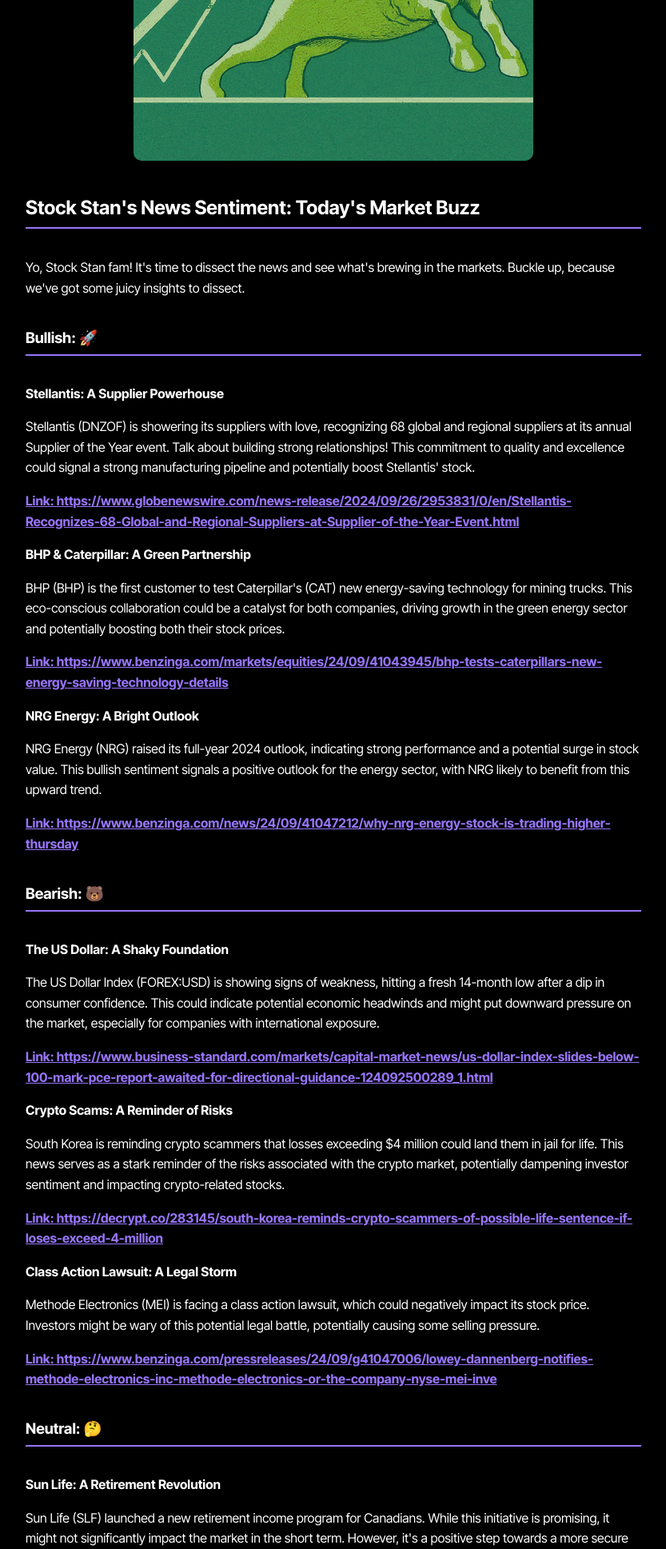
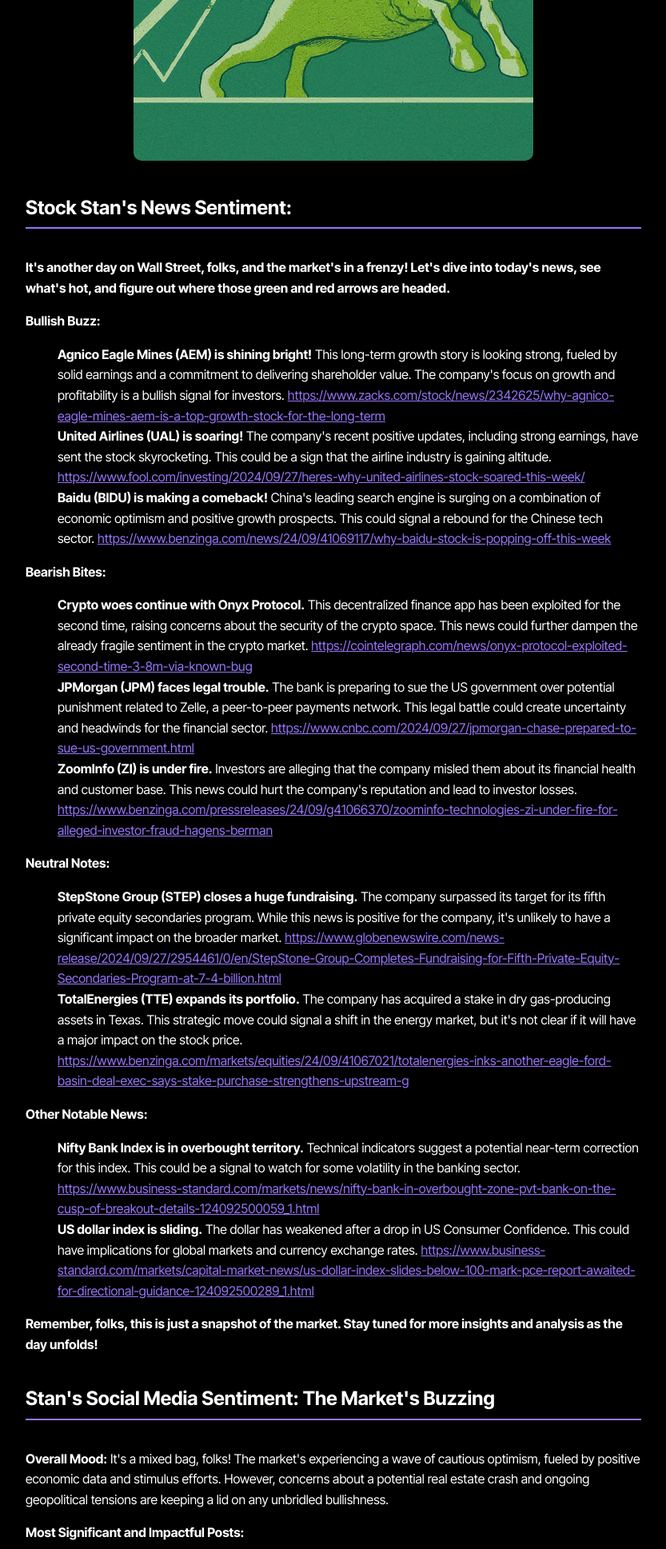
Before and after one commit to fosternilsson516/stock-stan, a Flask app: page / in a window 1280 px wide, after a click on "Newsletter". Shown: the part 452-2389 px from the top of the page at 80% size, without its empty margins (178-1011 px from the left). Run offline with Flask 3, Linux system fonts and the light colour scheme.

Commit message:
Automated update of generated content

```diff
--- a/templates/newsletter.html
+++ b/templates/newsletter.html
@@ -1,80 +1,68 @@
 
-<h2> Stock Stan's News Sentiment: Today's Market Buzz
+<h2> Stock Stan's News Sentiment:
 </h2>
-<p>Yo, Stock Stan fam! It's time to dissect the news and see what's brewing in the markets. Buckle up, because we've got some juicy insights to dissect.</p>
-<h3>Bullish: 🚀</h3>
-<p><strong>Stellantis: A Supplier Powerhouse</strong></p>
-<p>Stellantis (DNZOF) is showering its suppliers with love, recognizing 68 global and regional suppliers at its annual Supplier of the Year event. Talk about building strong relationships! This commitment to quality and excellence could signal a strong manufacturing pipeline and potentially boost Stellantis' stock. </p>
-<p><strong><a href="https://www.globenewswire.com/news-release/2024/09/26/2953831/0/en/Stellantis-Recognizes-68-Global-and-Regional-Suppliers-at-Supplier-of-the-Year-Event.html">Link: https://www.globenewswire.com/news-release/2024/09/26/2953831/0/en/Stellantis-Recognizes-68-Global-and-Regional-Suppliers-at-Supplier-of-the-Year-Event.html</a></strong></p>
-<p><strong>BHP &amp; Caterpillar: A Green Partnership</strong></p>
-<p>BHP (BHP) is the first customer to test Caterpillar's (CAT) new energy-saving technology for mining trucks. This eco-conscious collaboration could be a catalyst for both companies, driving growth in the green energy sector and potentially boosting both their stock prices. </p>
-<p><strong><a href="https://www.benzinga.com/markets/equities/24/09/41043945/bhp-tests-caterpillars-new-energy-saving-technology-details">Link: https://www.benzinga.com/markets/equities/24/09/41043945/bhp-tests-caterpillars-new-energy-saving-technology-details</a></strong></p>
-<p><strong>NRG Energy: A Bright Outlook</strong></p>
-<p>NRG Energy (NRG) raised its full-year 2024 outlook, indicating strong performance and a potential surge in stock value. This bullish sentiment signals a positive outlook for the energy sector, with NRG likely to benefit from this upward trend. </p>
-<p><strong><a href="https://www.benzinga.com/news/24/09/41047212/why-nrg-energy-stock-is-trading-higher-thursday">Link: https://www.benzinga.com/news/24/09/41047212/why-nrg-energy-stock-is-trading-higher-thursday</a></strong></p>
-<h3>Bearish: 🐻</h3>
-<p><strong>The US Dollar: A Shaky Foundation</strong></p>
-<p>The US Dollar Index (FOREX:USD) is showing signs of weakness, hitting a fresh 14-month low after a dip in consumer confidence. This could indicate potential economic headwinds and might put downward pressure on the market, especially for companies with international exposure. </p>
-<p><strong><a href="https://www.business-standard.com/markets/capital-market-news/us-dollar-index-slides-below-100-mark-pce-report-awaited-for-directional-guidance-124092500289_1.html">Link: https://www.business-standard.com/markets/capital-market-news/us-dollar-index-slides-below-100-mark-pce-report-awaited-for-directional-guidance-124092500289_1.html</a></strong></p>
-<p><strong>Crypto Scams: A Reminder of Risks</strong></p>
-<p>South Korea is reminding crypto scammers that losses exceeding $4 million could land them in jail for life. This news serves as a stark reminder of the risks associated with the crypto market, potentially dampening investor sentiment and impacting crypto-related stocks. </p>
-<p><strong><a href="https://decrypt.co/283145/south-korea-reminds-crypto-scammers-of-possible-life-sentence-if-loses-exceed-4-million">Link: https://decrypt.co/283145/south-korea-reminds-crypto-scammers-of-possible-life-sentence-if-loses-exceed-4-million</a></strong></p>
-<p><strong>Class Action Lawsuit: A Legal Storm</strong></p>
-<p>Methode Electronics (MEI) is facing a class action lawsuit, which could negatively impact its stock price. Investors might be wary of this potential legal battle, potentially causing some selling pressure.</p>
-<p><strong><a href="https://www.benzinga.com/pressreleases/24/09/g41047006/lowey-dannenberg-notifies-methode-electronics-inc-methode-electronics-or-the-company-nyse-mei-inve">Link: https://www.benzinga.com/pressreleases/24/09/g41047006/lowey-dannenberg-notifies-methode-electronics-inc-methode-electronics-or-the-company-nyse-mei-inve</a></strong></p>
-<h3>Neutral: 🤔</h3>
-<p><strong>Sun Life: A Retirement Revolution</strong></p>
-<p>Sun Life (SLF) launched a new retirement income program for Canadians. While this initiative is promising, it might not significantly impact the market in the short term. However, it's a positive step towards a more secure retirement landscape. </p>
-<p><strong><a href="https://www.benzinga.com/pressreleases/24/09/n41044228/industry-first-from-sun-life-helps-canadian-retirees-transition-their-savings-into-income">Link: https://www.benzinga.com/pressreleases/24/09/n41044228/industry-first-from-sun-life-helps-canadian-retirees-transition-their-savings-into-income</a></strong></p>
-<p><strong>LPL Financial: Mergers &amp; Acquisitions</strong></p>
-<p>LPL Financial (LPLA) is welcoming a new team of financial advisors.  This move signifies a growing industry trend of consolidation, but might not have a significant impact on the broader market. </p>
-<p><strong><a href="https://www.globenewswire.com/news-release/2024/09/26/2953850/29579/en/LPL-Financial-Welcomes-GreenPoint-Wealth-Management.html">Link: https://www.globenewswire.com/news-release/2024/09/26/2953850/29579/en/LPL-Financial-Welcomes-GreenPoint-Wealth-Management.html</a></strong></p>
-<h3>Other Notable News: 📰</h3>
-<p><strong>Unicorn Hunters: A Tourism Transformation</strong></p>
-<p>This strategic partnership between Unicorn Hunters and UN Tourism could disrupt the travel industry. While it's unclear what the immediate impact will be on specific stocks, this is a story to watch for long-term investment potential.</p>
-<p><strong><a href="https://www.benzinga.com/pressreleases/24/09/n41046071/unicorn-hunters-and-un-tourism-announce-strategic-partnership-to-foster-innovation-and-entrepreneu">Link: https://www.benzinga.com/pressreleases/24/09/n41046071/unicorn-hunters-and-un-tourism-announce-strategic-partnership-to-foster-innovation-and-entrepreneu</a></strong></p>
-<p><strong>HealthEquity: HSA Insights</strong></p>
-<p>HealthEquity (HQY) released research on how HSA contribution strategies influence employee participation. This is valuable data for investors looking into the healthcare and financial services industries.</p>
-<p><strong><a href="https://www.benzinga.com/pressreleases/24/09/g41047201/new-research-findings-reveal-employers-who-contribute-to-hsas-see-double-digit-growth-in-employee-">Link: https://www.benzinga.com/pressreleases/24/09/g41047201/new-research-findings-reveal-employers-who-contribute-to-hsas-see-double-digit-growth-in-employee-</a></strong></p>
-<p><strong>Stay tuned for more market updates, and remember to always do your own research before making any investment decisions.</strong> </p>
-<h2> Stan's Social Media Sentiment: The Market's Buzzing About AI, Semiconductors, and China
+<p><strong>It's another day on Wall Street, folks, and the market's in a frenzy! Let's dive into today's news, see what's hot, and figure out where those green and red arrows are headed.</strong></p>
+<p><strong>Bullish Buzz:</strong></p>
+<ul>
+<li><strong>Agnico Eagle Mines (AEM) is shining bright!</strong>  This long-term growth story is looking strong, fueled by solid earnings and a commitment to delivering shareholder value. The company's focus on growth and profitability is a bullish signal for investors. <a href="https://www.zacks.com/stock/news/2342625/why-agnico-eagle-mines-aem-is-a-top-growth-stock-for-the-long-term">https://www.zacks.com/stock/news/2342625/why-agnico-eagle-mines-aem-is-a-top-growth-stock-for-the-long-term</a></li>
+<li><strong>United Airlines (UAL) is soaring!</strong> The company's recent positive updates, including strong earnings, have sent the stock skyrocketing.  This could be a sign that the airline industry is gaining altitude.  <a href="https://www.fool.com/investing/2024/09/27/heres-why-united-airlines-stock-soared-this-week/">https://www.fool.com/investing/2024/09/27/heres-why-united-airlines-stock-soared-this-week/</a></li>
+<li><strong>Baidu (BIDU) is making a comeback!</strong> China's leading search engine is surging on a combination of economic optimism and positive growth prospects.  This could signal a rebound for the Chinese tech sector. <a href="https://www.benzinga.com/news/24/09/41069117/why-baidu-stock-is-popping-off-this-week">https://www.benzinga.com/news/24/09/41069117/why-baidu-stock-is-popping-off-this-week</a></li>
+</ul>
+<p><strong>Bearish Bites:</strong></p>
+<ul>
+<li><strong>Crypto woes continue with Onyx Protocol.</strong> This decentralized finance app has been exploited for the second time, raising concerns about the security of the crypto space.  This news could further dampen the already fragile sentiment in the crypto market.  <a href="https://cointelegraph.com/news/onyx-protocol-exploited-second-time-3-8m-via-known-bug">https://cointelegraph.com/news/onyx-protocol-exploited-second-time-3-8m-via-known-bug</a> </li>
+<li><strong>JPMorgan (JPM) faces legal trouble.</strong> The bank is preparing to sue the US government over potential punishment related to Zelle, a peer-to-peer payments network.  This legal battle could create uncertainty and headwinds for the financial sector.  <a href="https://www.cnbc.com/2024/09/27/jpmorgan-chase-prepared-to-sue-us-government.html">https://www.cnbc.com/2024/09/27/jpmorgan-chase-prepared-to-sue-us-government.html</a></li>
+<li><strong>ZoomInfo (ZI) is under fire.</strong> Investors are alleging that the company misled them about its financial health and customer base.  This news could hurt the company's reputation and lead to investor losses. <a href="https://www.benzinga.com/pressreleases/24/09/g41066370/zoominfo-technologies-zi-under-fire-for-alleged-investor-fraud-hagens-berman">https://www.benzinga.com/pressreleases/24/09/g41066370/zoominfo-technologies-zi-under-fire-for-alleged-investor-fraud-hagens-berman</a></li>
+</ul>
+<p><strong>Neutral Notes:</strong></p>
+<ul>
+<li><strong>StepStone Group (STEP) closes a huge fundraising.</strong> The company surpassed its target for its fifth private equity secondaries program.  While this news is positive for the company, it's unlikely to have a significant impact on the broader market. <a href="https://www.globenewswire.com/news-release/2024/09/27/2954461/0/en/StepStone-Group-Completes-Fundraising-for-Fifth-Private-Equity-Secondaries-Program-at-7-4-billion.html">https://www.globenewswire.com/news-release/2024/09/27/2954461/0/en/StepStone-Group-Completes-Fundraising-for-Fifth-Private-Equity-Secondaries-Program-at-7-4-billion.html</a></li>
+<li><strong>TotalEnergies (TTE) expands its portfolio.</strong> The company has acquired a stake in dry gas-producing assets in Texas.  This strategic move could signal a shift in the energy market, but it's not clear if it will have a major impact on the stock price. <a href="https://www.benzinga.com/markets/equities/24/09/41067021/totalenergies-inks-another-eagle-ford-basin-deal-exec-says-stake-purchase-strengthens-upstream-g">https://www.benzinga.com/markets/equities/24/09/41067021/totalenergies-inks-another-eagle-ford-basin-deal-exec-says-stake-purchase-strengthens-upstream-g</a></li>
+</ul>
+<p><strong>Other Notable News:</strong></p>
+<ul>
+<li><strong>Nifty Bank Index is in overbought territory.</strong> Technical indicators suggest a potential near-term correction for this index.  This could be a signal to watch for some volatility in the banking sector.  <a href="https://www.business-standard.com/markets/news/nifty-bank-in-overbought-zone-pvt-bank-on-the-cusp-of-breakout-details-124092500059_1.html">https://www.business-standard.com/markets/news/nifty-bank-in-overbought-zone-pvt-bank-on-the-cusp-of-breakout-details-124092500059_1.html</a></li>
+<li><strong>US dollar index is sliding.</strong> The dollar has weakened after a drop in US Consumer Confidence. This could have implications for global markets and currency exchange rates. <a href="https://www.business-standard.com/markets/capital-market-news/us-dollar-index-slides-below-100-mark-pce-report-awaited-for-directional-guidance-124092500289_1.html">https://www.business-standard.com/markets/capital-market-news/us-dollar-index-slides-below-100-mark-pce-report-awaited-for-directional-guidance-124092500289_1.html</a></li>
+</ul>
+<p><strong>Remember, folks, this is just a snapshot of the market.  Stay tuned for more insights and analysis as the day unfolds!</strong></p>
+<h2> Stan's Social Media Sentiment: The Market's Buzzing
 </h2>
-<p><strong>The Stan Special:</strong> The overall mood on social media is <strong>mixed</strong>, with a healthy dose of <strong>bullishness</strong> fueled by the AI boom and strong semiconductor demand. However, a <strong>bearish</strong> undercurrent persists, driven by concerns over China's struggling economy, potential job cuts due to AI, and the ever-present fear of a market correction.</p>
+<p><strong>Overall Mood:</strong> It's a mixed bag, folks!  The market's experiencing a wave of cautious optimism, fueled by positive economic data and stimulus efforts.  However, concerns about a potential real estate crash and ongoing geopolitical tensions are keeping a lid on any unbridled bullishness.</p>
 <p><strong>Most Significant and Impactful Posts:</strong></p>
 <ul>
-<li><strong>OpenAI's Plans for Massive Data Centers:</strong> This post sparked a firestorm of discussion about the potential for a new wave of AI-related spending, particularly on energy infrastructure. </li>
-<li><strong>Meta's New VR Headset and AR Glasses:</strong> This post sparked interest in the potential for VR and AR to become more mainstream, with a focus on the price and accessibility of Meta's new Quest 3S.</li>
-<li><strong>Micron Technology's Strong Earnings:</strong> This post generated excitement about the memory chip industry's growth, with some users predicting a continued surge in Micron's stock price.</li>
+<li><strong>Trump Media's Stock Plunge:</strong>  The post detailing the massive sell-off of Trump Media shares after the lockup period ended got tongues wagging.  This could signal a loss of faith in the company's future, but it's too early to say if it's a harbinger of a wider market downturn.</li>
+<li><strong>China's Stimulus Blitz:</strong>  The flurry of posts about the Chinese government's aggressive measures to revive its stock market is a major talking point.  This could lead to a surge in Chinese equities, but concerns about the sustainability of this pump-and-dump remain.</li>
+<li><strong>Tesla's FSD Under Fire:</strong>  A scathing analysis of Tesla's Full Self-Driving technology, raising serious safety concerns, has sent shockwaves through the tech sector.  This could impact Tesla's valuation and further dampen investor sentiment. </li>
 </ul>
 <p><strong>Trends and Patterns:</strong></p>
 <ul>
-<li><strong>AI Mania:</strong> The social media conversation is saturated with AI, with discussions ranging from new chip releases and data center investments to the potential impact of AI on jobs and the economy.</li>
-<li><strong>Semiconductor Strength:</strong> The semiconductor industry is a hot topic, with strong earnings reports driving enthusiasm and speculation about further growth. </li>
-<li><strong>China's Economic Woes:</strong> Concerns about China's struggling economy are prevalent, with some users predicting a bubble forming in Chinese markets.</li>
-<li><strong>Leveraged Plays:</strong> The trend of using leveraged ETFs to amplify gains (and losses) continues, with posts discussing strategies for maximizing returns in a bull market.</li>
+<li><strong>Global Bull Run:</strong> Many posters are optimistic about a global economic rebound, driven by interest rate cuts and stimulus measures.  However, concerns about inflation and recessionary pressures persist.</li>
+<li><strong>China's Comeback:</strong> The Chinese stock market is gaining traction as the government ramps up its support.  This could become a major investment theme, but it's essential to analyze individual stocks and potential risks before jumping in.</li>
+<li><strong>Real Estate Fears:</strong>  Concerns about a potential real estate bubble burst are looming large.  This could spill over into broader market volatility and impact sectors like banking and consumer lending.</li>
 </ul>
 <p><strong>Most Frequently Mentioned Stock Tickers:</strong></p>
 <ul>
-<li><strong>NVDA (Nvidia):</strong> This AI chip giant is a clear market darling, with users predicting continued growth and a surge to new highs.</li>
-<li><strong>MU (Micron Technology):</strong> Strong earnings and robust demand for memory chips are driving a positive outlook for this stock.</li>
-<li><strong>BABA (Alibaba):</strong> Despite China's economic challenges, Alibaba remains a popular investment, particularly among those seeking exposure to the Chinese market.</li>
-<li><strong>TSM (Taiwan Semiconductor Manufacturing):</strong> This leading semiconductor manufacturer is another beneficiary of the industry's strong growth.</li>
+<li><strong>$MU (Micron Technology):</strong> The semiconductor giant is experiencing a surge in interest, likely driven by the recent gains in its stock price. </li>
+<li><strong>$BABA (Alibaba):</strong> The Chinese e-commerce giant is benefiting from the bullish sentiment surrounding the Chinese stock market.</li>
+<li><strong>$TSLA (Tesla):</strong> The electric vehicle maker is in the spotlight following the damning report about its Full Self-Driving technology.</li>
+<li><strong>$RIVN (Rivian):</strong> The EV startup is attracting attention, with investors trying to gauge its future prospects amid production challenges and competition.</li>
+<li><strong>$INTC (Intel):</strong> The chipmaker is seeing increased interest due to the government's cash injection for its semiconductor manufacturing.</li>
 </ul>
 <p><strong>Impact of the Stock Market on Posters and Vice Versa:</strong></p>
 <ul>
-<li><strong>Market Volatility:</strong> Posts reflect a heightened sense of volatility, with users expressing both excitement and anxiety about the potential for both gains and losses.</li>
-<li><strong>Fear of Missing Out (FOMO):</strong> The AI boom has created a sense of urgency among some users, leading to impulsive investments and a fear of being left behind.</li>
-<li><strong>The "YOLO" Mentality:</strong> The "YOLO" (You Only Live Once) mentality is still prevalent, with users making aggressive bets, sometimes using their entire paychecks on risky trades.</li>
-<li><strong>Social Proof:</strong> Users are increasingly relying on social media for investment ideas, contributing to the rapid spread of trends and hype.</li>
+<li><strong>Emotional Rollercoaster:</strong>  Social media posts reflect the emotional impact of market swings, with investors celebrating gains and lamenting losses.  This sentiment can be contagious and amplify market fluctuations.</li>
+<li><strong>"More Money is More Money":</strong>  Despite the ups and downs, many posters seem content with profits, even if they could have made more.  This attitude could lead to a sense of complacency, which might be risky in a volatile market.</li>
+<li><strong>FOMO (Fear of Missing Out):</strong> The constant chatter about stock picks can create a sense of FOMO, leading to impulsive investment decisions. This often results in regret and losses as investors chase short-term gains.</li>
 </ul>
-<p><strong>Stan's Take:</strong> While AI and semiconductors are making headlines and generating excitement, investors should remember that markets are cyclical. The optimism surrounding these sectors may be justified, but we're still navigating a period of uncertainty. Stay vigilant, use sound risk management practices, and don't get caught up in the hype. Remember, Stan always advises you to <strong>"invest with your head, not your heart."</strong> </p>
-<h2> Stock Stan's Market Wrap-Up: AI Frenzy, Semiconductor Strength, and China's Shadow
+<p><strong>The Stan Special:</strong></p>
+<p>The social media chatter is a blend of bullish and bearish whispers, echoing the overall market sentiment.  While some are riding the wave of optimism, others are bracing for potential storms.  Remember, folks, the market is a dynamic beast, and navigating its ups and downs requires careful analysis, informed decisions, and a healthy dose of skepticism.  Stay tuned for more market insights, and keep those social media feeds buzzing! </p>
+<h2> Stock Stan's Market Wrap-Up: A Symphony of Signals
 </h2>
-<p>Alright, Stock Stan fam, let's wrap this market day up with a bang! Today's news and social media buzz painted a picture of excitement and uncertainty, fueled by the AI boom, strong semiconductor demand, and lingering concerns about China's struggling economy.</p>
-<p><strong>The Big Picture:</strong> The AI and semiconductor sectors are clearly in the spotlight, with bullish sentiment stemming from strong earnings reports, positive news on new technologies, and a general sense of optimism. However, this excitement is countered by a bearish undercurrent, largely due to worries about China's economic woes and the potential impact of AI on jobs. </p>
-<p><strong>Data Deep Dive:</strong> The numbers tell a similar story. Tickers like NVDA, MU, and TSM, all heavy hitters in the AI and semiconductor space, are showing strong performance and positive analyst sentiment. However, stocks like MEI are facing headwinds, indicating that the market isn't completely oblivious to the looming uncertainties.</p>
-<p><strong>Stan's Sign-Off:</strong> While the AI and semiconductor sectors are undeniably exciting, remember that markets are cyclical. Don't let the hype cloud your judgment.  It's important to diversify your portfolio, manage your risk, and remain vigilant. </p>
-<p><strong>Bottom line:</strong>  Stay tuned for more market updates, and remember, <strong>"invest with your head, not your heart!"</strong> </p>
+<p>Alright, Stock Stan crew, let's tie this market day together with a bow, shall we? The news is a mixed bag, the social media chatter's got everyone buzzing, and the data tells a story of its own.  Let's see what's brewing!</p>
+<p><strong>The news paints a picture of cautious optimism.</strong>  While we've got some solid earnings and positive industry updates, the market's not completely out of the woods yet.  Those pesky geopolitical tensions and whispers of a potential real estate crash are keeping investors on their toes.  </p>
+<p><strong>Social media's mirroring that sentiment.</strong>  The buzz is a blend of hope and hesitation.  The talk of China's economic rebound is exciting, but the safety concerns surrounding Tesla's FSD technology are raising eyebrows.  Remember folks, social media is a powerful tool, but it's not always a reliable indicator of market direction.  </p>
+<p><strong>Now let's dive into those ticker numbers.</strong>  AEM, UAL, and BIDU are looking pretty strong, with analysts giving them the thumbs up.  But hey, even the market maestros have their doubts.  ZI and INTC are getting some mixed signals, and those bearish whispers about JPM and TSLA could be worth paying attention to. </p>
+<p><strong>So, what's the takeaway?</strong>  It's a market of opportunities and challenges, folks.  AEM, UAL, and BIDU are definitely worth watching, but keep an eye on ZI and INTC.  Remember, the market's a wild beast, and diversification is your best friend.  Don't chase those fleeting trends - stick to your long-term investment strategies and stay tuned for tomorrow's market insights!  See you then, Stock Stan crew! </p>
 <table border="1" class="dataframe analyst-recommendations">
   <thead>
     <tr style="text-align: right;">
@@ -89,76 +77,67 @@
   </thead>
   <tbody>
     <tr>
-      <td>14</td>
-      <td>5</td>
-      <td>2024-09-01</td>
-      <td>0</td>
-      <td>5</td>
-      <td>0</td>
-      <td>DNZOF</td>
-    </tr>
-    <tr>
-      <td>6</td>
-      <td>11</td>
+      <td>12</td>
+      <td>1</td>
       <td>2024-09-01</td>
       <td>0</td>
       <td>4</td>
-      <td>1</td>
-      <td>BHP</td>
+      <td>0</td>
+      <td>AEM</td>
     </tr>
     <tr>
-      <td>6</td>
       <td>15</td>
+      <td>2</td>
       <td>2024-09-01</td>
-      <td>2</td>
+      <td>0</td>
+      <td>8</td>
+      <td>0</td>
+      <td>UAL</td>
+    </tr>
+    <tr>
+      <td>23</td>
+      <td>7</td>
+      <td>2024-09-01</td>
+      <td>1</td>
+      <td>10</td>
+      <td>0</td>
+      <td>BIDU</td>
+    </tr>
+    <tr>
+      <td>15</td>
+      <td>7</td>
+      <td>2024-09-01</td>
+      <td>0</td>
+      <td>7</td>
+      <td>0</td>
+      <td>JPM</td>
+    </tr>
+    <tr>
+      <td>8</td>
+      <td>14</td>
+      <td>2024-09-01</td>
+      <td>3</td>
       <td>6</td>
       <td>1</td>
-      <td>CAT</td>
+      <td>ZI</td>
     </tr>
     <tr>
       <td>5</td>
-      <td>6</td>
+      <td>5</td>
       <td>2024-09-01</td>
       <td>0</td>
       <td>3</td>
       <td>0</td>
-      <td>NRG</td>
+      <td>STEP</td>
     </tr>
     <tr>
+      <td>13</td>
+      <td>8</td>
+      <td>2024-09-01</td>
       <td>0</td>
       <td>6</td>
-      <td>2024-09-01</td>
-      <td>4</td>
       <td>0</td>
-      <td>1</td>
-      <td>MEI</td>
-    </tr>
-    <tr>
-      <td>9</td>
-      <td>5</td>
-      <td>2024-09-01</td>
-      <td>0</td>
-      <td>4</td>
-      <td>0</td>
-      <td>SLF</td>
-    </tr>
-    <tr>
-      <td>9</td>
-      <td>5</td>
-      <td>2024-09-01</td>
-      <td>1</td>
-      <td>7</td>
-      <td>0</td>
-      <td>LPLA</td>
-    </tr>
-    <tr>
-      <td>41</td>
-      <td>6</td>
-      <td>2024-09-01</td>
-      <td>0</td>
-      <td>20</td>
-      <td>0</td>
-      <td>NVDA</td>
+      <td>TTE</td>
     </tr>
     <tr>
       <td>28</td>
@@ -179,13 +158,31 @@
       <td>BABA</td>
     </tr>
     <tr>
-      <td>24</td>
+      <td>16</td>
+      <td>21</td>
+      <td>2024-09-01</td>
+      <td>8</td>
+      <td>10</td>
+      <td>4</td>
+      <td>TSLA</td>
+    </tr>
+    <tr>
+      <td>13</td>
+      <td>10</td>
+      <td>2024-09-01</td>
       <td>2</td>
+      <td>8</td>
+      <td>0</td>
+      <td>RIVN</td>
+    </tr>
+    <tr>
+      <td>3</td>
+      <td>37</td>
       <td>2024-09-01</td>
-      <td>0</td>
-      <td>11</td>
-      <td>0</td>
-      <td>TSM</td>
+      <td>6</td>
+      <td>1</td>
+      <td>3</td>
+      <td>INTC</td>
     </tr>
   </tbody>
 </table>
```
